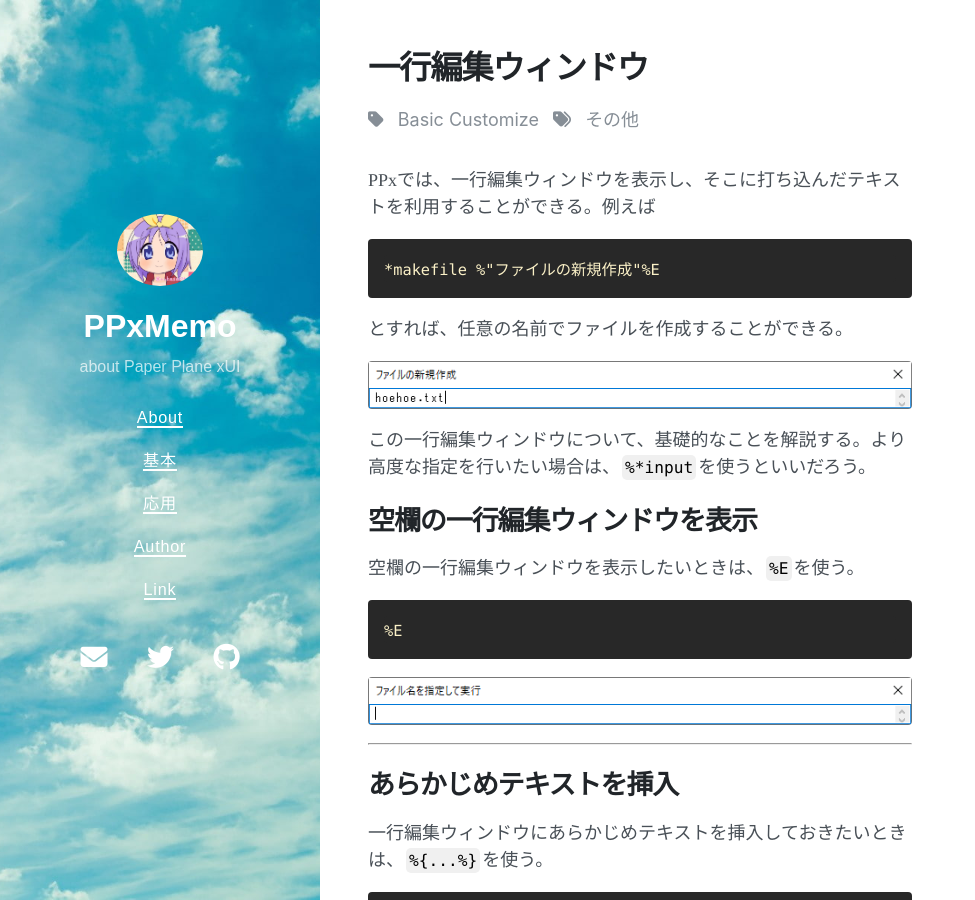
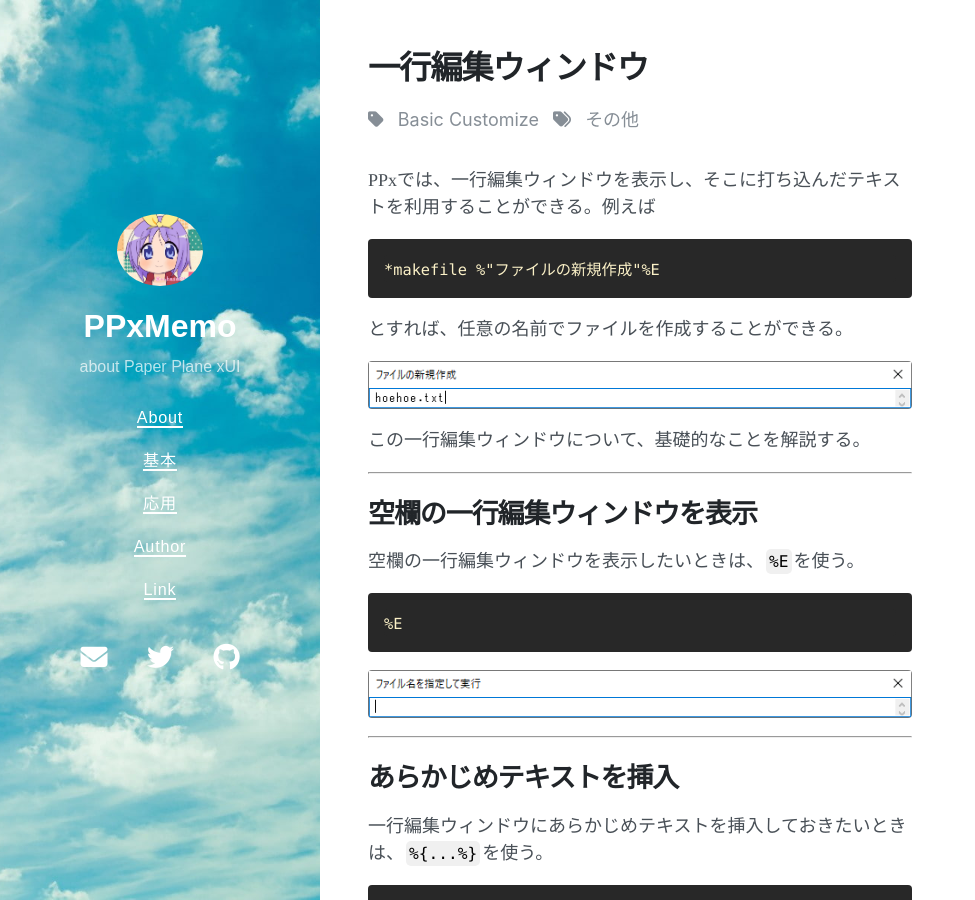
Before and after one commit to tukasa/ppxmemo, a Jekyll site: the page built from my_collections/_basic/other01.md, in a window 1280 px wide and 900 px high. Shown: the whole window, without its empty margins (0-975 px from the left). Built offline with Jekyll 4.4.1, drawn with Linux system fonts in a browser that asks for light colours; nearby versions of some CDN libraries.

Commit message:
微修正

```diff
--- a/my_collections/_basic/other01.md
+++ b/my_collections/_basic/other01.md
@@ -15,7 +15,9 @@ PPxでは、一行編集ウィンドウを表示し、そこに打ち込んだ
 
 ![一行編集ウィンドウ]({{ "/assets/images/other01.png" | relative_url }})
 
-この一行編集ウィンドウについて、基礎的なことを解説する。より高度な指定を行いたい場合は、`%*input`を使うといいだろう。
+この一行編集ウィンドウについて、基礎的なことを解説する。
+
+---
 
 ## 空欄の一行編集ウィンドウを表示
 
```
Also changed, not shown: other parts of my_collections/_basic/other01.md (+1 -3 lines).
